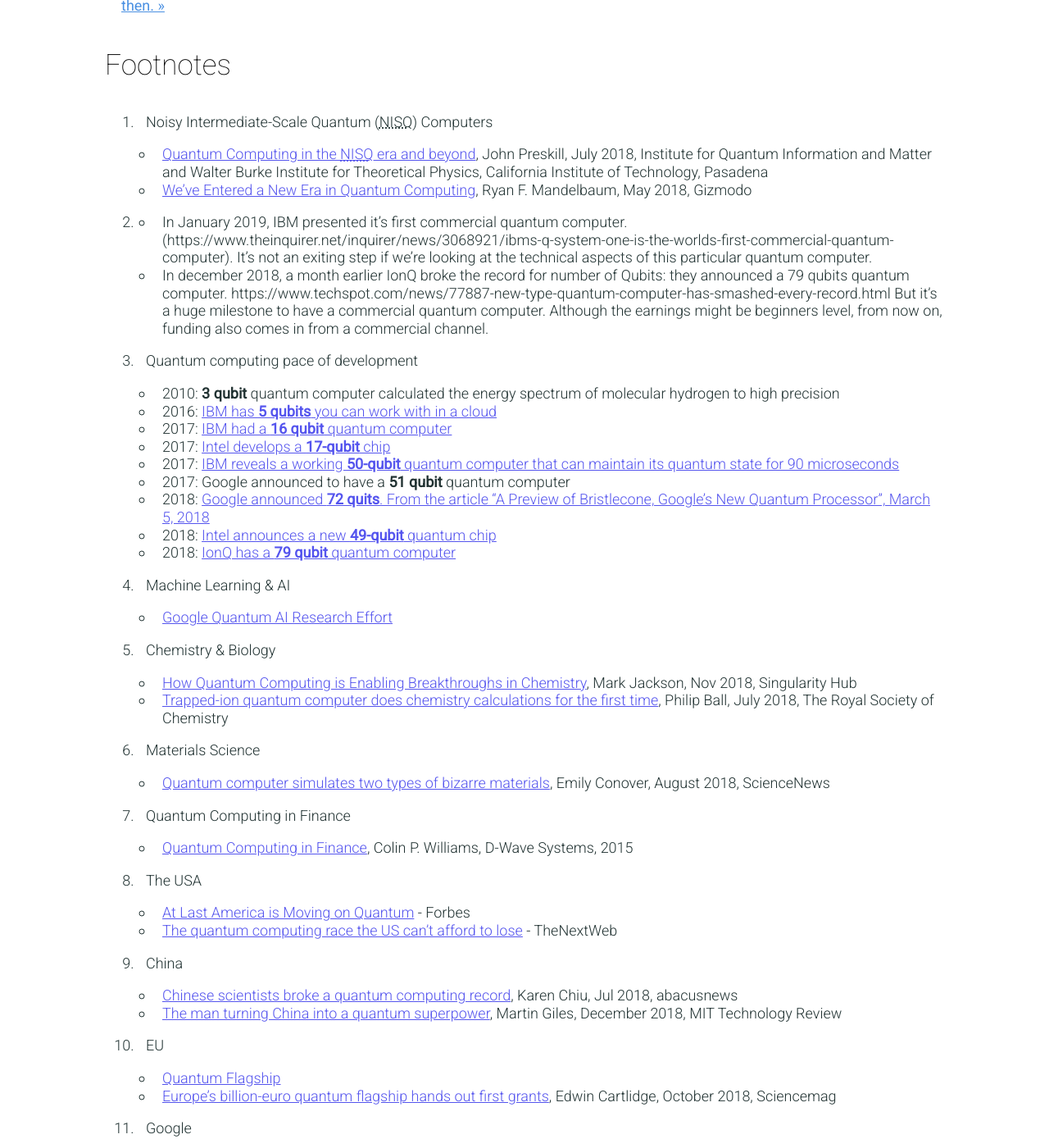
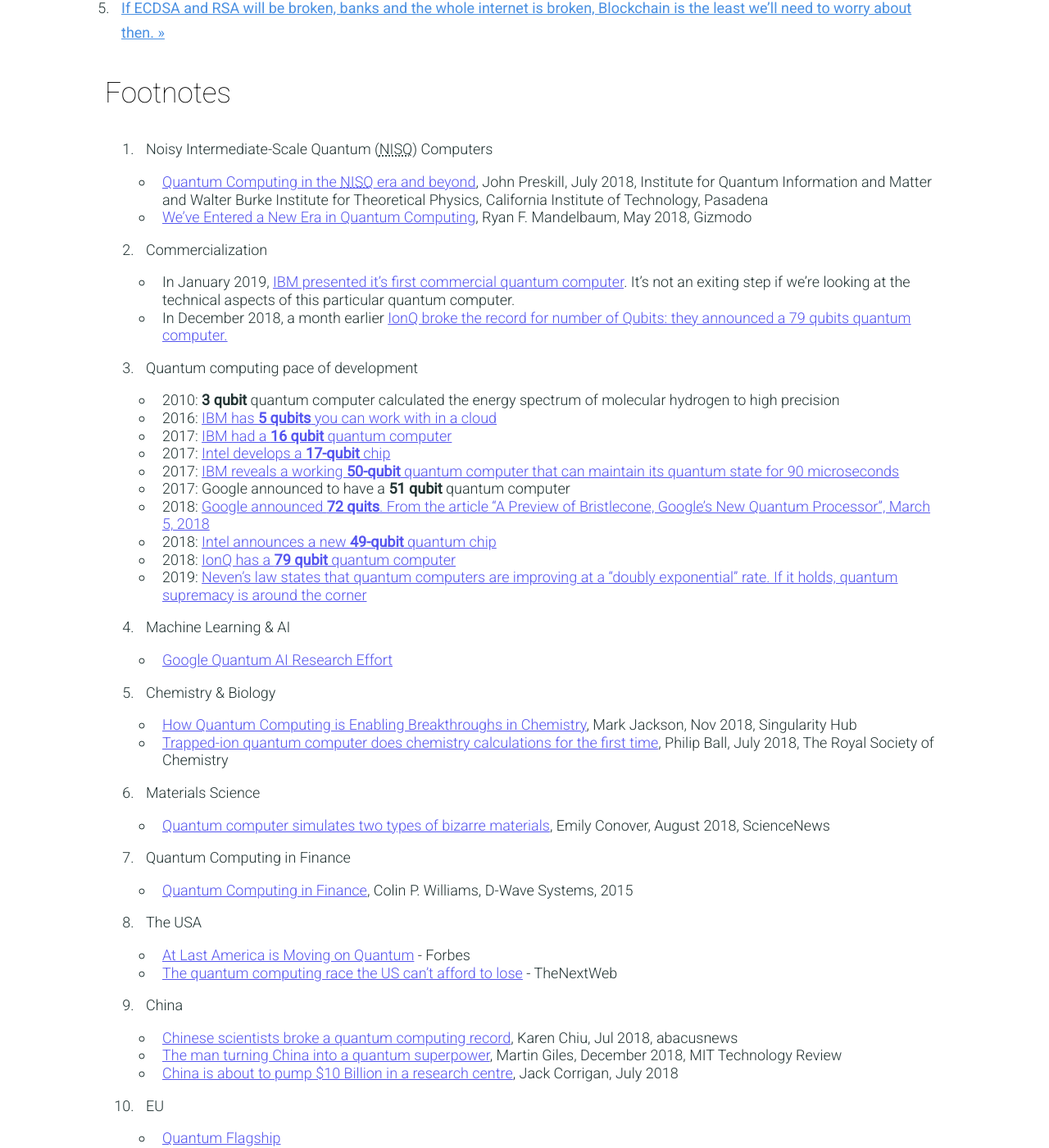
Before and after one commit to theqrl-community/faqq, a Jekyll site: the page built from _faq/quantum-computing-is-coming.md, in a window 1280 px wide and 1400 px high, scrolled down 1052 px. Shown: the whole window at 82% size. Built offline with Jekyll 4.4.1, drawn with Linux system fonts in a browser that asks for light colours; some of the changed text lies outside the part shown.

Commit message:
Updated references, fixed links to "Quantum computing is coming"

```diff
--- a/_faq/quantum-computing-is-coming.md
+++ b/_faq/quantum-computing-is-coming.md
@@ -1,5 +1,5 @@
 ---
-title:  "Major advances in quantum computing continue"
+title:  "Quantum Computing is Coming"
 ref: ['quantum-computing-is-far-away']
 category: statement
 ---
@@ -11,7 +11,8 @@
 - Quantum Computing is developing at a steady pace[^PACE].
 - It presents revolutionary opportunities for AI[^AI], chemistry[^CHEM], materials science[^MATERIALS], finance[^FINANCE], and more.
 - The USA[^USA], China[^CHINA], EU[^EU] and other nation states are investing heavily into quantum computing.
-- Tech giants such as Google[^GOOGLE], IBM[^IBM], Intel[^INTEL], and Microsoft[^MICROSOFT] are already competing for market share.
+- Tech giants such as Google[^GOOGLE], IBM[^IBM], Intel[^INTEL], Rigetti[^RIGETTI] and Microsoft[^MICROSOFT] are already competing for market share.
+- Not all research is public[^PRIVATE]
 
 As a byproduct of this global technilogical arms race, quantum computers powerful enough to break modern cryptography are expected to exist within 10-20 years, if not sooner.
 
@@ -21,10 +22,10 @@
 	- [Quantum Computing in the NISQ era and beyond](https://arxiv.org/pdf/1801.00862.pdf), John Preskill, July 2018, Institute for Quantum Information and Matter and Walter Burke Institute for Theoretical Physics, California Institute of Technology, Pasadena
 	- [We've Entered a New Era in Quantum Computing](https://gizmodo.com/weve-entered-a-new-era-of-quantum-computing-1821807439), Ryan F. Mandelbaum, May 2018, Gizmodo
 
-[^COMM]:
+[^COMM]: Commercialization
 
-	- In January 2019, IBM presented it's first commercial quantum computer. (https://www.theinquirer.net/inquirer/news/3068921/ibms-q-system-one-is-the-worlds-first-commercial-quantum-computer). It’s not an exiting step if we’re looking at the technical aspects of this particular quantum computer.
-	- In december 2018, a month earlier IonQ broke the record for number of Qubits: they announced a 79 qubits quantum computer. https://www.techspot.com/news/77887-new-type-quantum-computer-has-smashed-every-record.html But it’s a huge milestone to have a commercial quantum computer. Although the earnings might be beginners level, from now on, funding also comes in from a commercial channel.
+	- In January 2019, [IBM presented it's first commercial quantum computer](https://www.theinquirer.net/inquirer/news/3068921/ibms-q-system-one-is-the-worlds-first-commercial-quantum-computer). It’s not an exiting step if we’re looking at the technical aspects of this particular quantum computer.
+	- In December 2018, a month earlier [IonQ broke the record for number of Qubits: they announced a 79 qubits quantum computer.](https://www.techspot.com/news/77887-new-type-quantum-computer-has-smashed-every-record.html)
 
 [^AI]: Machine Learning & AI
 	- [Google Quantum AI Research Effort](https://ai.google/research/teams/applied-science/quantum-ai/)
@@ -45,6 +46,7 @@
 	- 2018: [Google announced **72 quits**. From the article “A Preview of Bristlecone, Google’s New Quantum Processor”, March 5, 2018 ](https://research.googleblog.com/2018/03/a-preview-of-bristlecone-googles-new.html)
 	- 2018: [Intel announces a new **49-qubit** quantum chip](https://newsroom.intel.com/news/intel-advances-quantum-neuromorphic-computing-research/)
 	- 2018: [IonQ has a **79 qubit** quantum computer](https://www.techspot.com/news/77887-new-type-quantum-computer-has-smashed-every-record.html)
+	- 2019: [Neven’s law states that quantum computers are improving at a “doubly exponential” rate. If it holds, quantum supremacy is around the corner](https://www.quantamagazine.org/does-nevens-law-describe-quantum-computings-rise-20190618/)
 
 
 [^MATERIALS]: Materials Science
@@ -64,6 +66,7 @@
 
 	- [Chinese scientists broke a quantum computing record](https://www.abacusnews.com/future-tech/chinese-scientists-broke-quantum-computing-record/article/2155740), Karen Chiu, Jul 2018, abacusnews
 	- [The man turning China into a quantum superpower](https://www.technologyreview.com/s/612596/the-man-turning-china-into-a-quantum-superpower/), Martin Giles, December 2018, MIT Technology Review
+	- [China is about to pump $10 Billion in a research centre](https://www.nextgov.com/emerging-tech/2018/07/pentagon-seeks-edge-quantum-computing/149718/), Jack Corrigan, July 2018
 
 [^EU]: EU
 
@@ -74,9 +77,12 @@
 	- "It should be about 5 years to 1000 qubit chips with superconducting technology. It should be about 10 years to million qubit chips." From the article [A Preview of Bristlecone, Google’s New Quantum Processor](https://www.nextbigfuture.com/2018/06/intel-superconducting-quantum-technology-could-push-to-1000-qubits-by-2023-and-silicon-spin-qubits-to-1-million-qubits-by-2028.html), june 10, 2018
 	- [Google reclaims quantum computer crown with 72 qubit processor](https://thenextweb.com/artificial-intelligence/2018/03/06/google-reclaims-quantum-computer-crown-with-72-qubit-processor/), Tristan Greene, March 2018, TheNextWeb
 	- [Google and NASA Tackle Quantum Supremacy](https://www.hpcwire.com/2018/11/06/google-and-nasa-tackle-quantum-supremacy/), John Russel, November 2018, HPC Wire
+	- [“And a million-physical-qubit system, whose general computing applications are still difficult to even fathom? It’s conceivable, says Neven, “on the inside of 10 years.”](https://www.technologyreview.com/s/603495/10-breakthrough-technologies-2017-practical-quantum-computers/), Harmut Nevan, Head of Google's quantum computing effort
+	- ["Five years from now, we will have a commercial quantum computer"](https://www.barrons.com/articles/microsoft-we-have-the-qubits-you-want-1519434417)
 
 [^IBM]: IBM
 
+	- [IBM believes quantum computers will be mainstream in 5 years](https://www.research.ibm.com/5-in-5/quantum-computing/)
 	- [IBM Q Experience](https://quantumexperience.ng.bluemix.net/)
 	- [IBM unveils its first commercial quantum computer](https://www.newscientist.com/article/2189909-ibm-unveils-its-first-commercial-quantum-computer/), January 2019, NewScientist
 
@@ -90,4 +96,13 @@
 	- [Intel's New Path to Quantum Computing](https://spectrum.ieee.org/nanoclast/computing/hardware/intels-new-path-to-quantum-computing), Samuel K. Moore and Amy Nordrum, June 2018, IEEE Spectrum
 	- [Intel is now capable of producing full silicon wafers of quantum computing chips](https://www.techspot.com/news/75020-intel-now-capable-producing-full-silicon-wafers-quantum.html), Greg Synek, June 2018, Techspot
 
+[^RIGETTI]: Rigetti
+
+	- ["128 qubits in the next 12 months"](https://www.bloomberg.com/news/articles/2018-08-07/quantum-computers-today-aren-t-very-useful-that-could-change), 2018, Bloomberg
+
+[^PRIVATE]: Private documents
+
+	- [In 2014 documents leaked by Edward Snowden confirm the Penetrating Hard Targets project, by which the National Security Agency seeks to develop a quantum computing capability for cryptography purposes.](http://www.kurzweilai.net/nsa-seeks-to-develop-quantum-computer-to-crack-nearly-every-kind-of-encryption)
+	- [NSA seeks to build quantum computer that could crack most types of encryption](https://www.washingtonpost.com/world/national-security/nsa-seeks-to-build-quantum-computer-that-could-crack-most-types-of-encryption/2014/01/02/8fff297e-7195-11e3-8def-a33011492df2_story.html?noredirect=on&utm_term=.51c3b147ace4)
+
 *[NISQ]: Noisy Intermediate-Scale Quantum
```
